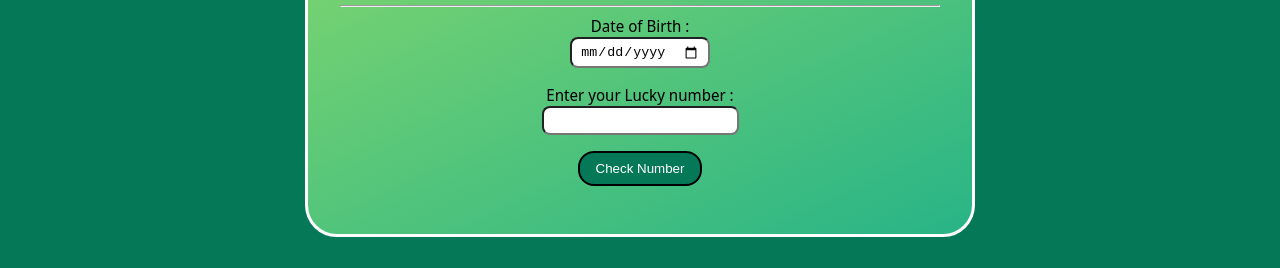
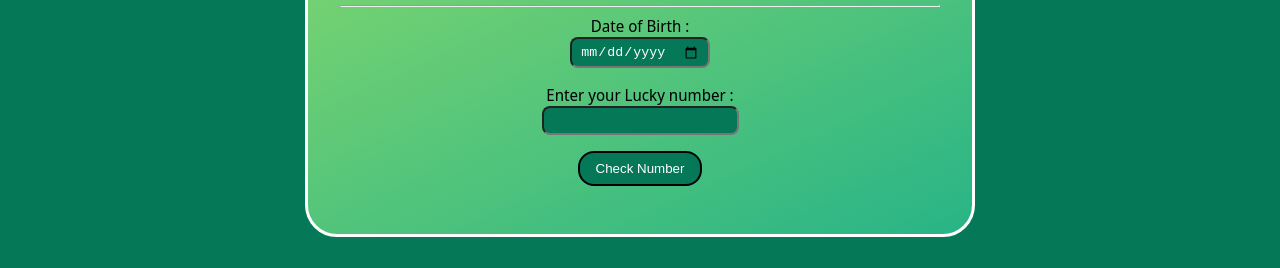
Before and after one commit to shubham-tyagi/Is-Your-Birthday-Lucky, a plain HTML site: page index.html in a window 1280 px wide. Shown: the part 103-371 px from the top of the page. Drawn offline with Linux system fonts and the light colour scheme.

Commit message:
style : background color of input is changed

```diff
--- a/style.css
+++ b/style.css
@@ -34,6 +34,8 @@ body {
 }
 
 .main input {
+	background-color: #047857;
+	color: white;
 	display: block;
 	padding: 0.3rem 0.5rem;
 	border-radius: 0.5rem;
```
